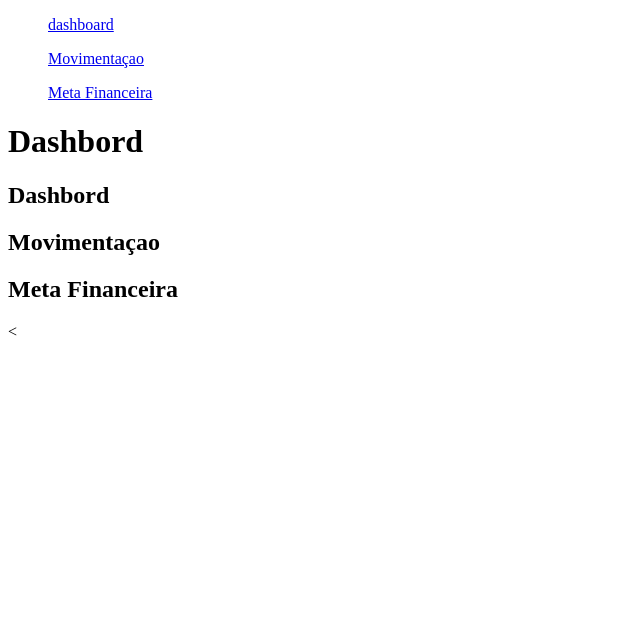
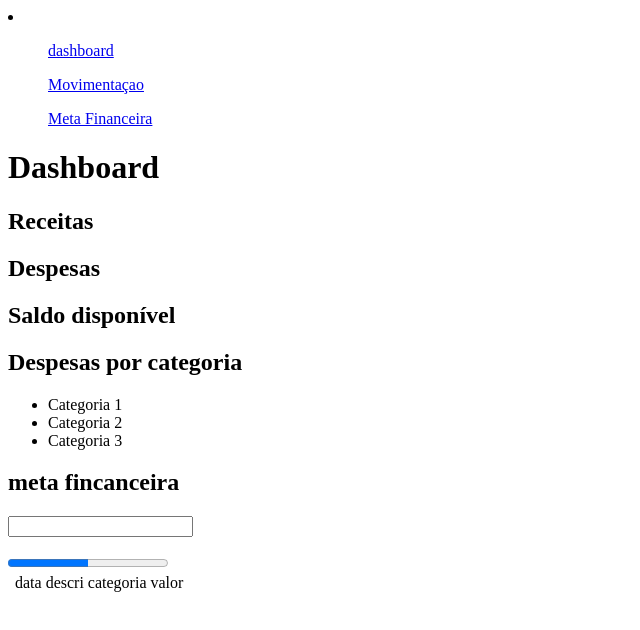
Before and after one commit to betaot/Dashboard-Financeiro, a plain HTML site: page index.html in a window 1280 px wide. Shown: the whole page, without its empty margins (0-640 px from the left). Drawn offline with Linux system fonts and the light colour scheme.

Commit message:
feat index.html concluido

```diff
--- a/index.html
+++ b/index.html
@@ -1,22 +1,66 @@
 <!DOCTYPE html>
-<html lang="en">
+<html lang="pt-BR">
 <head>
     <meta charset="UTF-8">
     <meta name="viewport" content="width=device-width, initial-scale=1.0">
+    <link rel="stylesheet" href="style.css">
     <title>Dashbord financeiro</title>
-
-    <nav class="navbar">
-        <ul><a href="#">dashboard</a></ul>
-        <ul><a href="#">Movimentaçao</a></ul>
-        <ul><a href="#">Meta Financeira</a></ul>
-    </nav>
 </head>
 <body>
-    <h1>Dashbord </h1>
-    <h2>Dashbord</h2>
-    <h2>Movimentaçao</h2>
-    <h2>Meta Financeira</h2>
-    <
+    <header>
+        <nav>
+            <li class="nav-bar">
+                <ul><a href="index.html">dashboard</a></ul>
+                <ul><a href="pages/movimentacao.html">Movimentaçao</a></ul>
+                <ul><a href="pages/meta.html">Meta Financeira</a></ul>
+            </li>
+        </nav>
+    </header>
 
+    <main>
+        <h1>Dashboard</h1>
+        <section>
+            <h2>Receitas</h2>
+            <p id="ganhos"></p>
+            <h2>Despesas</h2>
+            <p id="perdas"></p>
+            <h2>Saldo disponível</h2>
+        </section>
+
+        <section class="grafico-dashboard">
+            <article class="card-grafico">
+                <h2>Despesas por categoria</h2>
+                <div class="grafico-placeholder" role="img" aria-label="Gráfico de despesas por categoria"></div>
+                <ul class="legenda-grafico">
+                    <li>Categoria 1</li>
+                    <li>Categoria 2</li>
+                    <li>Categoria 3</li>
+                </ul>
+            </article>
+
+        </section>
+
+        <section>
+        <h2>meta fincanceira</h2>
+
+        <input type="text" id="meta" name="meta">
+        <p id="falta"></p>
+        <progress value="50" max="100"><p id="porcentagem"></p></progress>
+        </section>
+        <table>
+            <thead>
+                <th>
+                    <td>data</td>
+                    <td>descri</td>
+                    <td>categoria</td>
+                    <td>valor</td>
+                </th>
+            </thead>
+        </table>
+    </main>
+    <footer>
+
+    </footer>
+    <script href="script.js"></script>
 </body>
 </html>
```
